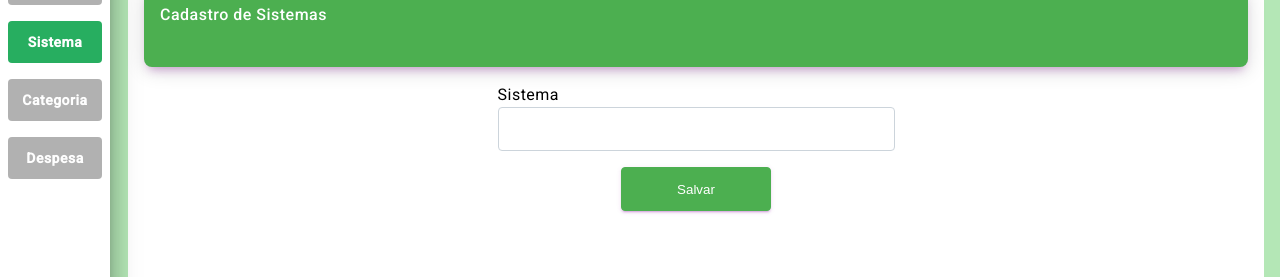
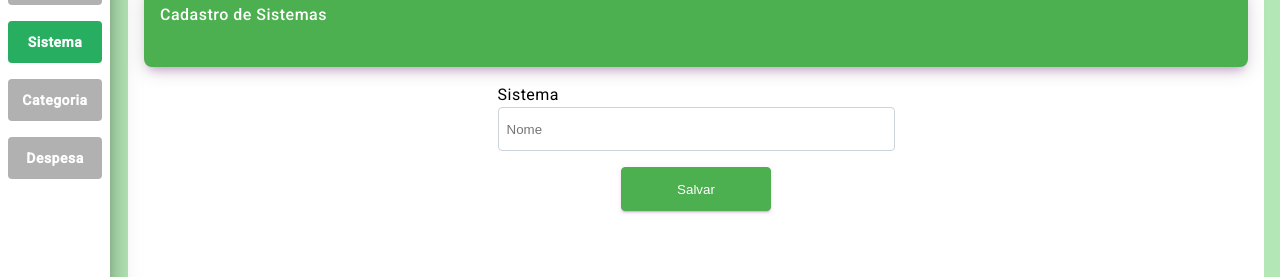
Before and after one commit to paulorochadev/Financeiro_2023-WEB, an Angular app: page /sistema in a window 1280 px wide. Shown: the part 117-394 px from the top of the page. Built offline with nearby package versions, Linux system fonts and the light colour scheme.

Commit message:
feat: Cria e configura Form da Tela de Cadastro de Sistemas

```diff
--- a/src/app/pages/sistema/sistema.component.html
+++ b/src/app/pages/sistema/sistema.component.html
@@ -10,11 +10,14 @@
             </div>
         </div>
 
-        <div class="form-page">
+        <form class="form-page" [formGroup]="sistemaForm" (submit)="enviar()">
             <div class="row">
                 <div class="group-row">
                     <label>Sistema</label>
-                    <input type="text" />
+                    <input type="text" name="name" id="name" placeholder="Nome" formControlName="name" required />
+                    <label class="error-input" *ngIf="sistemaForm.get('name')?.errors?.['required'] && sistemaForm.get('name')?.touched">
+                        Campo Obrigatório!
+                    </label>
                 </div>
             </div>
 
@@ -23,6 +26,6 @@
                     <input type="submit" value="Salvar" class="btn-primary" />
                 </div>
             </div>
-        </div>
+        </form>
     </div>
 </div>
--- a/src/app/pages/sistema/sistema.component.ts
+++ b/src/app/pages/sistema/sistema.component.ts
@@ -1,4 +1,6 @@
+import { CommonModule } from '@angular/common';
 import { Component } from '@angular/core';
+import { FormBuilder, FormGroup, ReactiveFormsModule, Validators } from '@angular/forms';
 import { NavbarComponent } from '../../components/navbar/navbar.component';
 import { SidebarComponent } from '../../components/sidebar/sidebar.component';
 import { MenuService } from '../../services/menu.service';
@@ -6,7 +8,7 @@ import { MenuService } from '../../services/menu.service';
 @Component({
   selector: 'app-sistema',
   standalone: true,
-  imports: [ NavbarComponent, SidebarComponent ],
+  imports: [ CommonModule, NavbarComponent, SidebarComponent, ReactiveFormsModule ],
   templateUrl: './sistema.component.html',
   styleUrl: './sistema.component.scss'
 })
@@ -15,11 +17,28 @@ export class SistemaComponent {
   /**
    *
    */
-  constructor(public menuService: MenuService) {
+  constructor(public menuService: MenuService, public formBuilder: FormBuilder) {
 
   }
 
+  sistemaForm: FormGroup;
+
   ngOnInit(): void {
     this.menuService.menuSelecionado = 2;
+
+    this.sistemaForm = this.formBuilder.group({
+      name: ['', [Validators.required]]
+    })
+  }
+
+  dadosForm() {
+    return this.sistemaForm.controls;
+  }
+
+  enviar() {
+    debugger
+    var dados = this.dadosForm();
+
+    alert(dados["name"].value)
   }
 }
```
